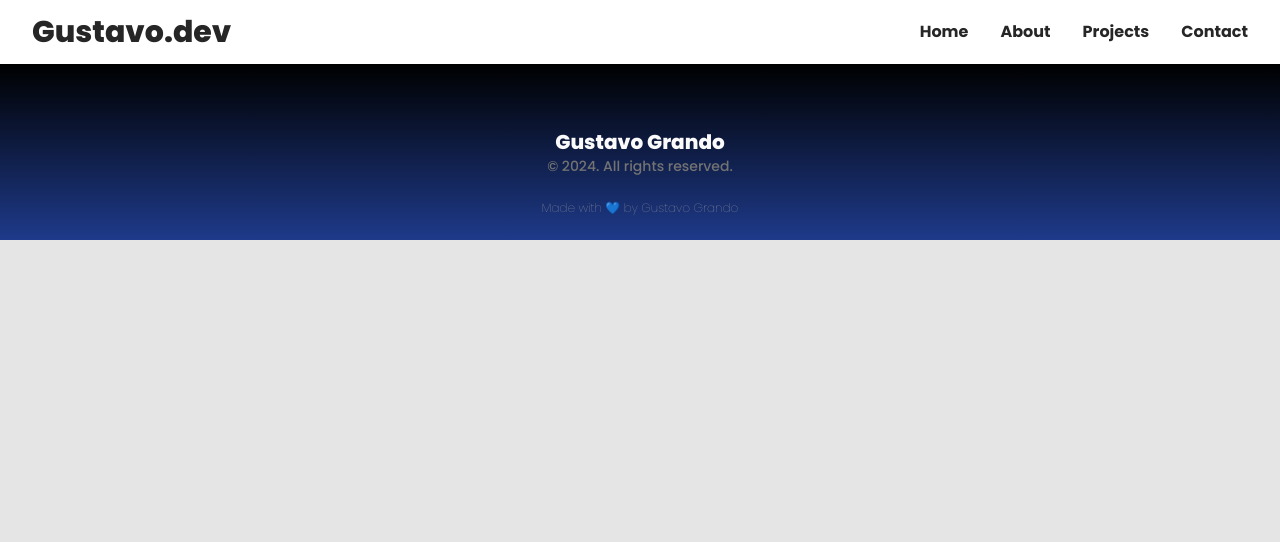
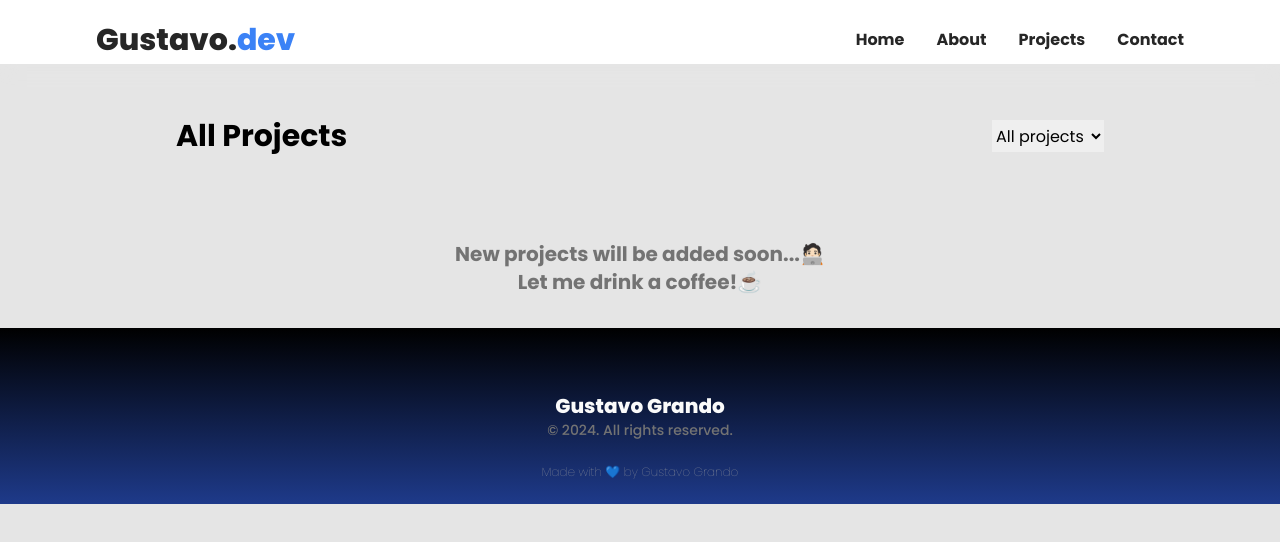
Before and after one commit to gugrando/REACT-Portfolio, a React (Vite) app: page /project in a window 1280 px wide. Shown: the top 542 px of the page. Built offline with nearby package versions, Linux system fonts and the light colour scheme; the HTML template or start-up script is replaced by a standard one.

Commit message:
Alpha Version

```diff
--- a/src/App.jsx
+++ b/src/App.jsx
@@ -5,7 +5,7 @@ import Header from './components/sections/Header'
 import Footer from './components/sections/Footer'
 import ContentContainer from './components/ContentContainer'
 import HomePage from './components/HomePage.jsx'
-import ProjectPage from './components/ProjectsPage.jsx'
+import ProjectPage from './components/Projects/ProjectsPage.jsx'
 import './App.css'
 
 function App() {
@@ -15,7 +15,6 @@ function App() {
           <ContentContainer>
             <Routes>
               <Route exact path="/" element={<HomePage/>} />
-              <Route exact path="/home" element={<HomePage/>} />
               <Route path="/project" element={<ProjectPage/>} />
             </Routes>
           </ContentContainer>
--- a/src/components/HomePage.jsx
+++ b/src/components/HomePage.jsx
@@ -11,7 +11,7 @@ function HomePage() {
         <ContentContainer>
             <Home />
             <Techs/>
-            <DarkButton />
+            {/* <DarkButton /> */}
             <About/>
             <Projects />
             <Contact />
--- /dev/null
+++ b/src/components/Projects/ProjectsCard.jsx
@@ -0,0 +1,17 @@
+function ProjectCard(img, title, description, link, tag) {
+    return (
+        <section className="w-1/2 flex">
+            <div>
+                <img src={img} alt=""/>
+                <h2>{title}</h2>
+            </div>
+            <div>
+                <p>{description}</p>
+                <p>{link}</p>
+                <p>{tag}</p>
+            </div>
+        </section>
+    )
+}
+
+export default ProjectCard
--- /dev/null
+++ b/src/components/Projects/ProjectsCollection.jsx
@@ -0,0 +1,30 @@
+import ProjectCard from "./ProjectsCard"
+export function AllProjects(){
+    return (
+        <>
+            <article className="gap-8 p-2 flex flex-col flex-wrap w-full h-full justify-center items-center md:p-8 md:flex-row">
+
+            </article>
+        </>
+    )
+}
+
+export function FrontProjects(){
+    return (
+        <>
+            <article className="gap-8 p-2 flex flex-col flex-wrap w-full h-full justify-center items-center md:p-8 md:flex-row">
+
+            </article>
+        </>
+    )
+}
+
+export function BackProjects(){
+    return (
+        <>
+            <article className="gap-8 p-2 flex flex-col flex-wrap w-full h-full justify-center items-center md:p-8 md:flex-row">
+
+            </article>
+        </>
+    )
+}
--- /dev/null
+++ b/src/components/Projects/ProjectsPage.jsx
@@ -0,0 +1,46 @@
+import { useState, useEffect } from "react"
+import { AllProjects, FrontProjects, BackProjects } from "./ProjectsCollection";
+
+function ProjectPage() {
+    const [selectedProject, setSelectedProject] = useState("All");
+
+    const handleProjectChange = (event) => {
+        const selectedValue = event.target.value;
+        if (selectedValue !== selectedProject) {
+        setSelectedProject(selectedValue);
+        }
+        console.log (selectedValue);
+    };
+
+    useEffect(() => {
+        window.scrollTo(0, 0);
+      }, []);
+
+    return (
+        <>
+            <section className="w-full h-full mt-8 mb-8">
+                <div className="flex flex-col md:flex-row items-center justify-evenly w-full h-20">
+                    <h1 className="text-3xl font-bold md:w-1/2">{selectedProject} Projects</h1>
+                    <select name="options" id="options" className="w-28 h-8 justify-self-end" value={selectedProject} onChange={handleProjectChange}>
+                        <option value="All">All projects</option>
+                        <option value="Front">Frontend</option>
+                        <option value="Back">Backend</option>
+                    </select>
+                </div>
+                <div>
+
+                </div>
+                <article className="flex flex-col flex-wrap w-full h-full md:flex-row">
+                    <section className="flex justify-center w-full h-fit">
+                        {selectedProject === "All" && <AllProjects />}
+                        {selectedProject === "Front" && <FrontProjects />}
+                        {selectedProject === "Back" && <BackProjects />}
+                    </section>
+                    <h3 className="text-xl font-bold text-center w-full text-neutral-500">New projects will be added soon...🧑🏻‍💻 <br />Let me drink a coffee!☕</h3>
+                </article>
+            </section>
+        </>
+    )
+}
+
+export default ProjectPage
--- a/src/components/ProjectsPage.jsx
+++ /dev/null
@@ -1,11 +0,0 @@
-function ProjectPage() {
-    return (
-        <>
-            <section className="w-full h-full">
-
-            </section>
-        </>
-    )
-}
-
-export default ProjectPage
--- a/src/components/sections/Header.jsx
+++ b/src/components/sections/Header.jsx
@@ -2,24 +2,23 @@ import { useState } from "react"
 import { HiMenu } from "react-icons/hi";
 import { HiMinus } from "react-icons/hi";
 import LinkButton from "../LinkButton";
-
 
 function Header() {
     const [show, setShow] = useState('hidden')
     const toggleShow = () => {setShow(show === 'hidden' ? 'flex' : 'hidden')}
 
     return (
-        <header className="flex-col items-center w-full h-16 md:flex md:flex-row bg-white shadow-lg shadow-neutral-200">
+        <header className="flex-col items-center w-full h-16 md:flex md:flex-row bg-white shadow-lg shadow-neutral-200 pt-4">
             <div className="flex justify-between items-center w-full h-full md:w-fit ">
-                <LinkButton to={"/home"} text={<h1 className="text-neutral-800 text-xl sm:text-3xl font-extrabold ml-8">Gustavo.dev</h1>}></LinkButton>
+                <LinkButton to={"/"} text={<h1 className="text-neutral-800 text-xl sm:text-3xl font-extrabold ml-8 lg:ml-24 hover:text-blue-500 ease-linear duration-150">Gustavo.<span className="text-blue-500 hover:text-neutral-800">dev</span></h1>}></LinkButton>
                 {show === 'hidden' ? <HiMenu onClick={toggleShow} className="md:hidden text-3xl mr-8" /> : <HiMinus onClick={toggleShow} className="md:hidden text-3xl mr-8" />}
             </div>
-            <nav className="w-full mr-8 transition-all duration-1000 ease-out z-10 absolute md:relative">
+            <nav className="w-full mr-8 lg:mr-24 transition-all duration-1000 ease-out z-10 absolute md:relative">
                 <ul className={`${show} text-center flex-col w-full justify-end text-neutral-800 font-bold md:flex md:flex-row md:gap-8`}>
-                    <li onClick={toggleShow} className="flex items-center bg-slate-200 p-4 border-b-2 border-slate-200 md:bg-white md:bg-none md:p-0 md:border-none"><LinkButton classe="hover:text-blue-500 ease-linear duration-150" to={"/home"} text={"Home"}></LinkButton></li>
-                    <li onClick={toggleShow} className="flex items-center bg-slate-300 p-4 border-b-2 border-slate-200 md:bg-white md:bg-none md:p-0 md:border-none"><a className="hover:text-blue-500 ease-linear duration-150" href="/home#about">About</a></li>
-                    <li onClick={toggleShow} className="flex items-center bg-slate-200 p-4 border-b-2 border-slate-200 md:bg-white md:bg-none md:p-0 md:border-none"><a className="hover:text-blue-500 ease-linear duration-150" href="/home#project">Projects</a></li>
-                    <li onClick={toggleShow} className="flex items-center bg-slate-300 p-4 border-b-2 border-slate-200 md:bg-white md:p-0 md:border-none"><a className="hover:text-blue-500 ease-linear duration-150" href="/home#contact">Contact</a></li>
+                    <li onClick={toggleShow} className="flex items-center bg-slate-200 p-4 border-b-2 border-slate-200 md:bg-white md:bg-none md:p-0 md:border-none"><LinkButton classe="hover:text-blue-500 ease-linear duration-150" to={"/"} text={"Home"}></LinkButton></li>
+                    <li onClick={toggleShow} className="flex items-center bg-slate-300 p-4 border-b-2 border-slate-200 md:bg-white md:bg-none md:p-0 md:border-none"><a className="hover:text-blue-500 ease-linear duration-150" href="/#about">About</a></li>
+                    <li onClick={toggleShow} className="flex items-center bg-slate-200 p-4 border-b-2 border-slate-200 md:bg-white md:bg-none md:p-0 md:border-none"><a className="hover:text-blue-500 ease-linear duration-150" href="/#project">Projects</a></li>
+                    <li onClick={toggleShow} className="flex items-center bg-slate-300 p-4 border-b-2 border-slate-200 md:bg-white md:p-0 md:border-none"><a className="hover:text-blue-500 ease-linear duration-150" href="/#contact">Contact</a></li>
                 </ul>
             </nav>
         </header>
--- a/src/components/sections/Projects.jsx
+++ b/src/components/sections/Projects.jsx
@@ -8,8 +8,7 @@ function Projects(){
         <Container bg={'bg-gradient-to-b from-neutral-400 to-neutral-900'}>
             <article id="project" className="flex flex-col w-full items-center h-1/2 p-8 lg:mt-16">
                 <h1 className="text-neutral-50 text-center text-3xl font-bold lg:text-start">Projects</h1>
-
-                <section className="w-screen flex flex-wrap justify-center gap-4 p-2 mt-4">
+                <section className="w-screen flex flex-wrap justify-center gap-8 p-2 mt-4">
                     <article className="flex flex-col min-w-full items-center md:min-w-80 h-80 bg-neutral-900 rounded-md pt-2 transition-all duration-500 hover:transform hover:scale-105">
                         <div className="flex flex-col w-full h-full items-center">
                             <h2 className="text-neutral-400 text-2xl font-bold">Frontend</h2>
@@ -33,7 +32,7 @@ function Projects(){
                     </article>
                 </section>
                 <p className="mt-4 text-neutral-400 text-md text-center">
-                    You can see and follow my projects on linkedin and github
+                    You can see and follow my projects on Linkedin and Github
                 </p>
                 <div className="flex gap-4 mt-2">
                     <a href="https://github.com/gugrando" target="_blank" rel="noreferrer"><FiGithub className="w-6 h-6 mt-2 text-white hover:text-blue-500 cursor-pointer transition-all duration-300 hover:scale-110" /></a>
--- a/tailwind.config.js
+++ b/tailwind.config.js
@@ -6,6 +6,7 @@ export default {
   ],
   theme: {
     extend: {
+
     },
   },
   plugins: [],
```
Also changed, not shown: src/components/sections/About.jsx (+8 -2 lines), 1 other file (tests, documents, lock files or other folders).
